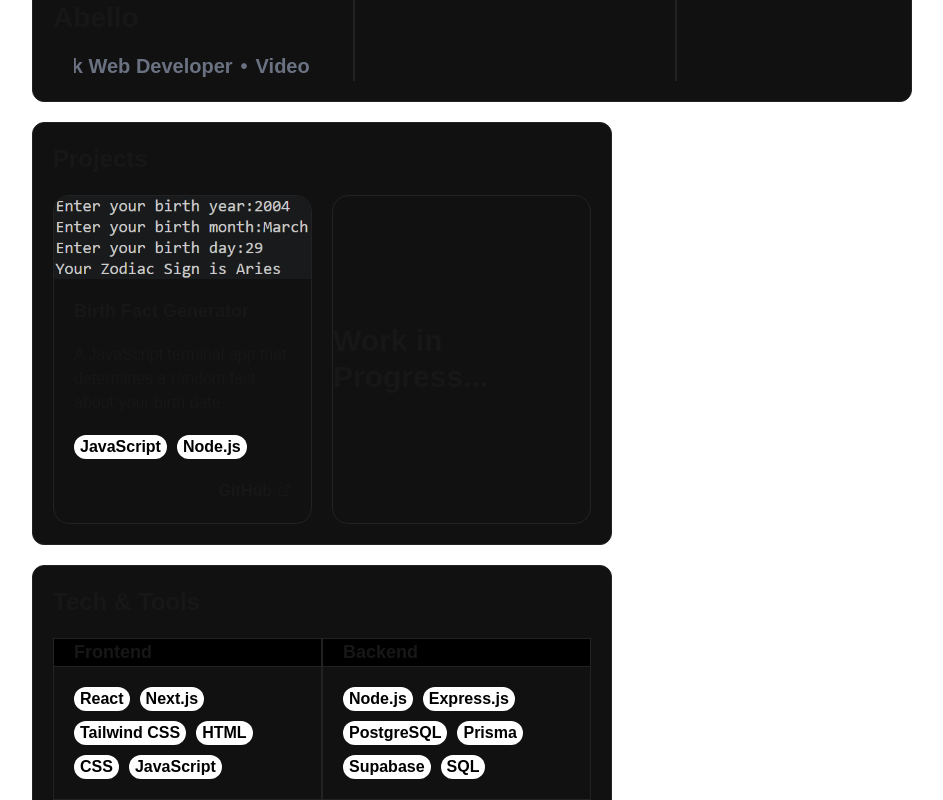
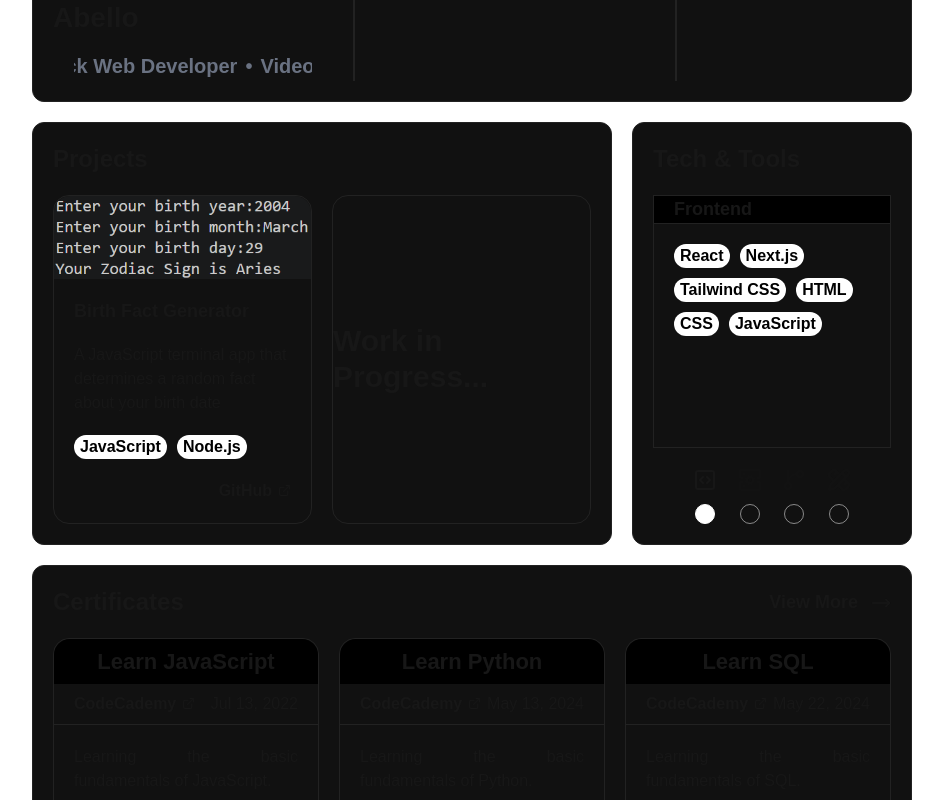
Before and after one commit to SimC0de/My-Portfolio, a Next.js app: page / in a window 1280 px wide. Shown: the part 440-1240 px from the top of the page, without its empty margins (168-1111 px from the left). Built offline with nearby package versions, Linux system fonts and the light colour scheme.

Commit message:
Added carousel feature to Tech & Stack section

```diff
--- a/package.json
+++ b/package.json
@@ -9,6 +9,8 @@
     "lint": "eslint"
   },
   "dependencies": {
+    "embla-carousel": "^8.6.0",
+    "embla-carousel-react": "^8.6.0",
     "lucide-react": "^1.26.0",
     "next": "16.2.11",
     "react": "19.2.4",
--- a/src/app/components/TechStack.jsx
+++ b/src/app/components/TechStack.jsx
@@ -1,4 +1,30 @@
+"use client";
+import React, { useEffect, useState } from "react";
+import useEmblaCarousel from "embla-carousel-react";
+import { GitBranch, PencilRuler, ServerCog, SquareCode } from "lucide-react";
+
 export default function TechStack() {
+  const [emblaRef, emblaApi] = useEmblaCarousel({ loop: false });
+  const [scrollSnaps, setScrollSnaps] = useState([]);
+  const [selectedSnap, setSelectedSnap] = useState(0);
+
+  const scrollTo = (index) => emblaApi?.scrollTo(index);
+  const setupSnaps = (emblaApi) => setScrollSnaps(emblaApi.scrollSnapList());
+  const setActiveSnap = (emblaApi) =>
+    setSelectedSnap(emblaApi.selectedScrollSnap());
+
+  useEffect(() => {
+    if (!emblaApi) return;
+
+    // #Research: Make sure to read more about this potential error
+    // eslint-disable-next-line react-hooks/set-state-in-effect
+    setupSnaps(emblaApi);
+    setActiveSnap(emblaApi);
+
+    emblaApi.on("reInit", setupSnaps);
+    emblaApi.on("reInit", setActiveSnap);
+    emblaApi.on("select", setActiveSnap);
+  }, [emblaApi]);
   const techTools = [
     {
       tech: "Frontend",
@@ -25,11 +51,16 @@ export default function TechStack() {
     },
   ];
   return (
-    <div className="col-span-2 flex flex-col gap-5 border border-[#222222] rounded-xl bg-[#111111] p-5 w-full h-full">
+    <div className="col-span-1 flex flex-col gap-5 border border-[#222222] rounded-xl bg-[#111111] p-5 w-full h-full">
       <h1 className="section-title">Tech & Tools</h1>
-      <div className="grid grid-cols-2 grid-rows-2">
+      <div className="embla flex flex-col gap-5 h-full">
+        <div className="embla__viewport h-full" ref={emblaRef}>
+          <div className="embla__container h-full">
             {techTools.map((tt, index) => (
-          <div key={index} className="flex flex-col border border-[#222222]">
+              <div
+                key={index}
+                className="flex flex-col border border-[#222222] embla__slide h-full"
+              >
                 <h1 className="font-bold text-[18px] px-5 bg-black border-b border-b-[#222222]">
                   {tt.tech}
                 </h1>
@@ -47,5 +78,37 @@ export default function TechStack() {
             ))}
           </div>
         </div>
+        <div className="flex gap-2 px-10 justify-between embla__dots">
+          {scrollSnaps.map((_, index) => (
+            <div className="flex flex-col gap-3 items-center" key={index}>
+              {index === 0 ? (
+                <SquareCode
+                  className={`${index === selectedSnap ? "opacity-100" : "opacity-30"}`}
+                />
+              ) : index === 1 ? (
+                <ServerCog
+                  className={`${index === selectedSnap ? "opacity-100" : "opacity-30"}`}
+                />
+              ) : index === 2 ? (
+                <GitBranch
+                  className={`${index === selectedSnap ? "opacity-100" : "opacity-30"}`}
+                />
+              ) : index === 3 ? (
+                <PencilRuler
+                  className={`${index === selectedSnap ? "opacity-100" : "opacity-30"}`}
+                />
+              ) : null}
+              <button
+                className={"embla__dot".concat(
+                  index === selectedSnap ? " embla__dot--selected" : "",
+                )}
+                key={index}
+                onClick={() => scrollTo(index)}
+              ></button>
+            </div>
+          ))}
+        </div>
+      </div>
+    </div>
   );
 }
--- a/src/app/globals.css
+++ b/src/app/globals.css
@@ -44,3 +44,36 @@ body {
   --tw-font-weight: var(--font-weight-bold) /* 700 */;
   font-weight: var(--font-weight-bold) /* 700 */;
 }
+
+/* Embla */
+.embla__viewport {
+  overflow: hidden;
+}
+
+.embla__container {
+  display: flex;
+  touch-action: pan-y pinch-zoom;
+}
+
+.embla__slide {
+  flex: 0 0 100%;
+  min-width: 0;
+}
+
+.embla__dot {
+  border: 1px solid white;
+  border-radius: 50%;
+  opacity: 0.5;
+  width: 20px;
+  height: 20px;
+  cursor: pointer;
+}
+
+.embla__dot--selected {
+  background-color: white;
+  opacity: 1;
+  width: 20px;
+  height: 20px;
+  cursor: default;
+}
+/*Embla */
```
Also changed, not shown: 1 other file (tests, documents, lock files or other folders). Lines whose indentation alone changed are shown as unchanged.
